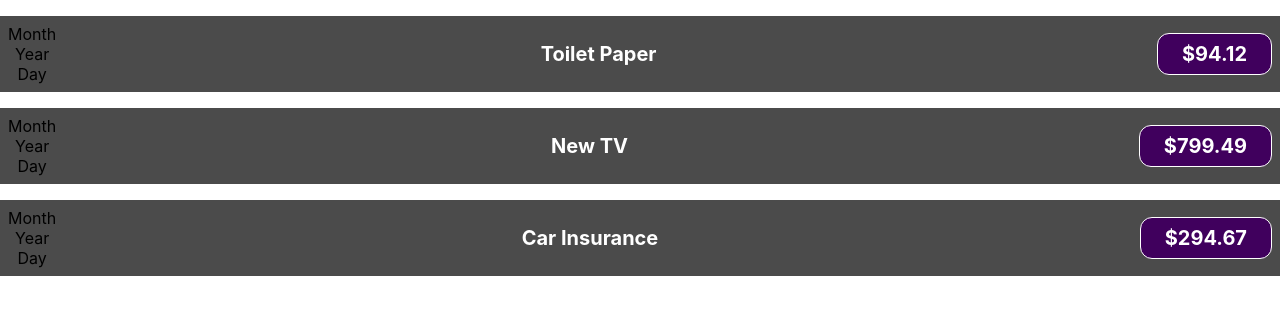
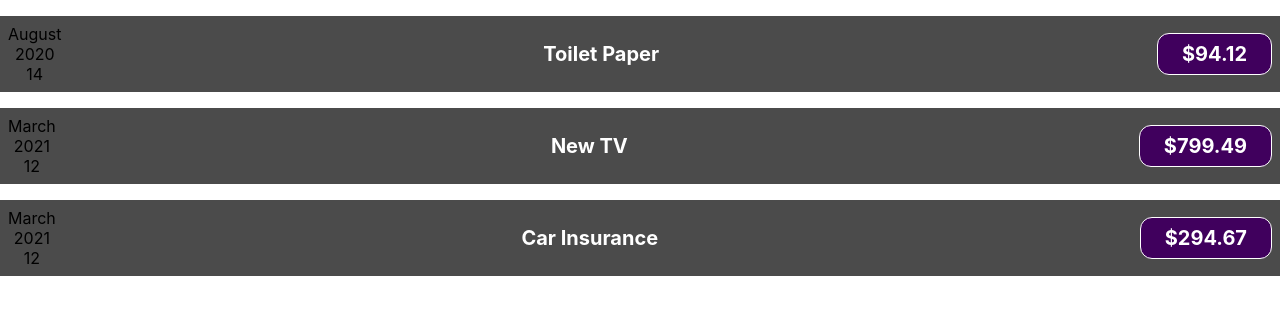
Before and after one commit to KennedyMungai/expense-tracker, a React (Create React App) app: page / in a window 1280 px wide. Shown: the top 314 px of the page. Built offline with nearby package versions, Linux system fonts and the light colour scheme.

Commit message:
Implementing some basic formatting for the date

```diff
--- a/src/components/ExpenseItem.js
+++ b/src/components/ExpenseItem.js
@@ -10,9 +10,9 @@
     return (
         <div className='expense-item'>
             <div>
-                <div className="">Month</div>
-                <div className="">Year</div>
-                <div className="">Day</div>
+                <div>{props.date.toLocaleString('en-us', { month: 'long' })}</div>
+                <div>{props.date.getFullYear()}</div>
+                <div>{props.date.toLocaleString('en-us', { day: '2-digit' })}</div>
             </div>
             <div className="expense-item__description">
                 <h2>{props.title}</h2>
```
